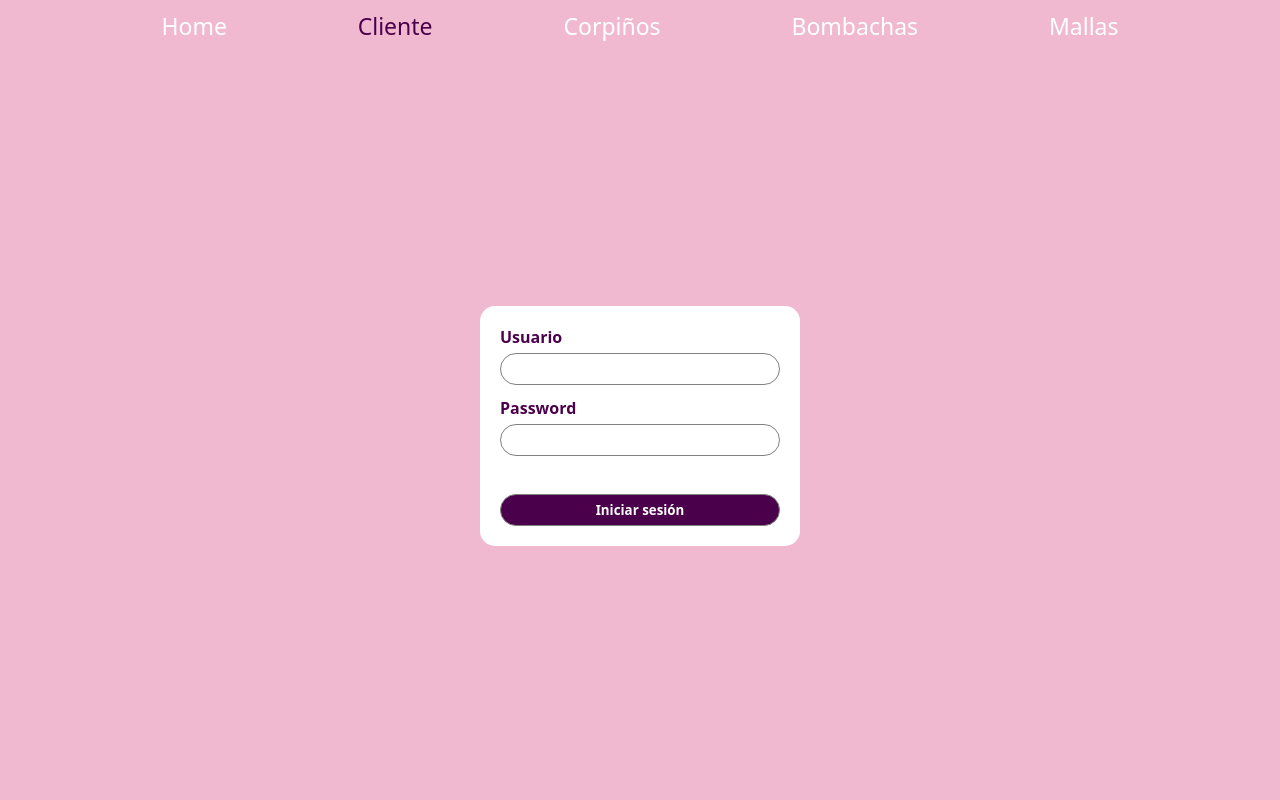
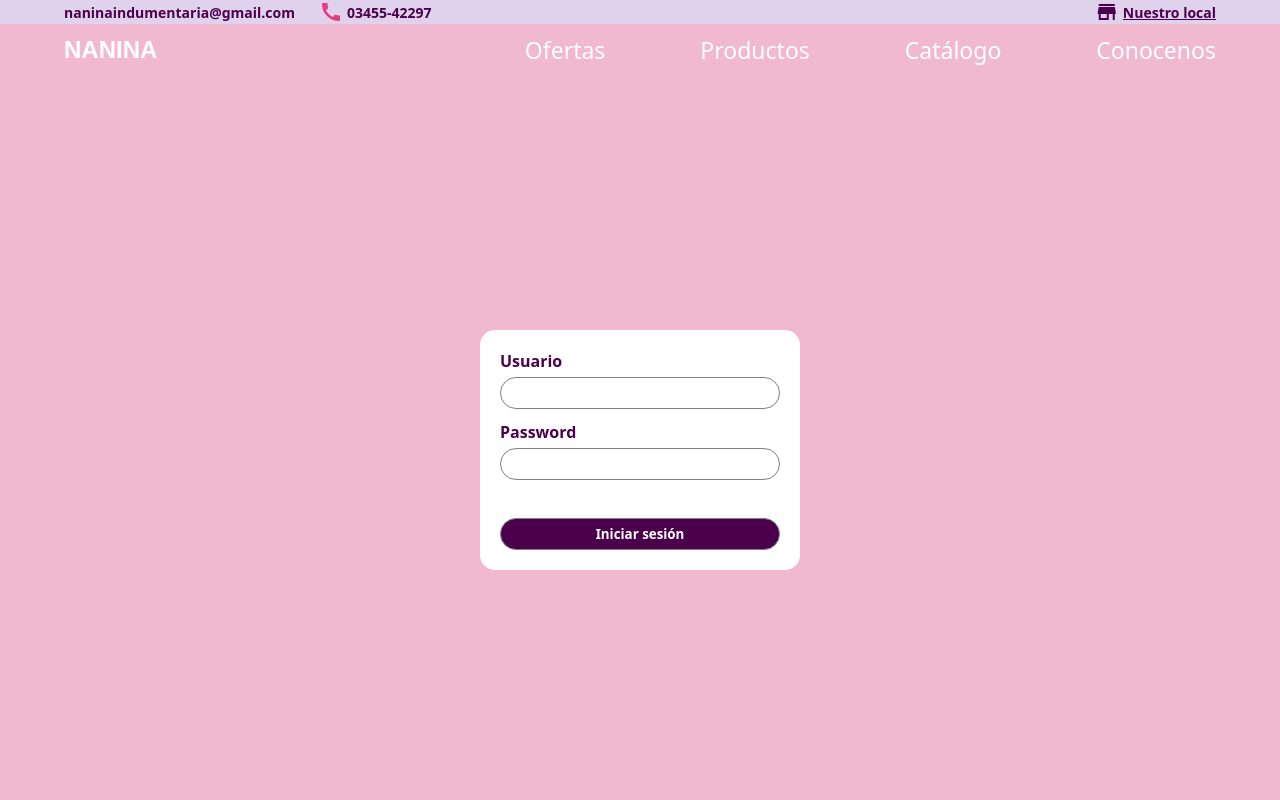
Before and after one commit to MarioAbdala/nanina-indumentaria, a React (Vite) app: page /cliente in a window 1280 px wide. Shown: the top 800 px of the page. Built offline with nearby package versions, Linux system fonts and the light colour scheme.

Commit message:
changed navbar design

```diff
--- a/src/components/Navbar.css
+++ b/src/components/Navbar.css
@@ -1,20 +1,73 @@
+.pre-navbar {
+    position: fixed;
+    display: flex;
+    align-items: center;
+    justify-content: flex-start;
+    padding-inline: 4rem;
+    width: 100%;
+    top: 0;
+    height: 3vh;
+    background-color: var(--background-purple);
+    z-index: 10;
+    font-weight: bold;
+    font-size: 14px;
+}
+
+.pre-navbar-mail {
+    color: var(--main-purple);
+    text-decoration: none;
+    margin-right: 1.5rem;
+}
+
+.pre-navbar-phone {
+    color: var(--main-purple);
+    text-decoration: none;
+    display: flex;
+    align-items: center;
+    margin-right: auto;
+}
+
+.pre-navbar-phone>span {
+    color: var(--secondary-pink);
+    margin-right: .25rem;
+}
+
+.pre-navbar-store {
+    color: var(--main-purple);
+    display: flex;
+    align-items: center;
+}
+
+.pre-navbar-store>span {
+    margin-right: .25rem;
+}
+
+.logo-container {
+    text-decoration: none;
+}
+
+.logo {
+    font-family: 'Work Sans', sans-serif;
+    color: white;
+}
+
 nav {
     position: fixed;
     display: flex;
     align-items: center;
-    justify-content: center;
+    justify-content: space-between;
     background-color: var(--background-pink);
     height: 6.5vh;
-    padding-inline: 6rem;
+    padding-inline: 4rem;
     width: 100%;
-    top: 0;
+    top: 3vh;
     z-index: 10;
 }
 
 nav ul {
-    width: 100%;
+    width: 60%;
     display: flex;
-    justify-content: space-around;
+    justify-content: space-between;
     list-style-type: none;
 }
 
--- a/src/components/Navbar.tsx
+++ b/src/components/Navbar.tsx
@@ -3,24 +3,29 @@ import './Navbar.css';
 
 export const Navbar = () => {
     return (
+    <>
+        <div className="pre-navbar">
+            <a className="pre-navbar-mail" href="mailto:naninaindumentaria@gmail.com">naninaindumentaria@gmail.com</a>
+            <a className="pre-navbar-phone" href="#"><span className="material-icons">call</span> 03455-42297</a>
+            <a className="pre-navbar-store" href="#"><span className="material-icons">store</span> Nuestro local</a>
+        </div>
         <nav>
+            <NavLink to="/" className="logo-container"><h1 className="logo">NANINA</h1></NavLink>
             <ul>
                 <li>
-                <NavLink to="/" className={({isActive}) => isActive ? 'nav-active' : ''}>Home</NavLink>
+                    <NavLink to="/productos/mallas" className={({isActive}) => isActive ? 'nav-active' : ''}>Ofertas</NavLink>
                 </li>
                 <li>
-                <NavLink to="/cliente" className={({isActive}) => isActive ? 'nav-active' : ''}>Cliente</NavLink>
+                    <NavLink to="/productos/bombachas" className={({isActive}) => isActive ? 'nav-active' : ''}>Productos</NavLink>
                 </li>
                 <li>
-                <NavLink to="/productos/corpiños" className={({isActive}) => isActive ? 'nav-active' : ''}>Corpiños</NavLink>
+                    <NavLink to="/productos/corpiños" className={({isActive}) => isActive ? 'nav-active' : ''}>Catálogo</NavLink>
                 </li>
                 <li>
-                <NavLink to="/productos/bombachas" className={({isActive}) => isActive ? 'nav-active' : ''}>Bombachas</NavLink>
-            </li>
-            <li>
-                <NavLink to="/productos/mallas" className={({isActive}) => isActive ? 'nav-active' : ''}>Mallas</NavLink>
+                    <NavLink to="/productos/medias" className={({isActive}) => isActive ? 'nav-active' : ''}>Conocenos</NavLink>
                 </li>
             </ul>
         </nav>
+    </>
     )
 };
--- a/src/interfaces/interface.ts
+++ b/src/interfaces/interface.ts
@@ -29,9 +29,13 @@ export interface Product {
     isNew?: boolean;
 };
 
-// Layout
+// Layouts
 
 export interface MainLayoutProps {
+    children: JSX.Element | JSX.Element[];
+};
+
+export interface ShopLayoutProps {
     children: JSX.Element | JSX.Element[];
 };
 
--- a/src/layouts/MainLayout.css
+++ b/src/layouts/MainLayout.css
@@ -1,3 +1,3 @@
 .home-page, .product-page, .products-page, .client-page, .login-page {
-    margin-top: 6.5vh;
+    margin-top: 9.5vh;
 }
--- /dev/null
+++ b/src/layouts/ShopLayout.css
@@ -0,0 +1,30 @@
+.shop-container {
+    width: 100%;
+    display: flex;
+    flex-direction: column;
+    align-items: center;
+}
+
+.shop-banner {
+    width: 100%;
+    height: 15vh;
+    display: flex;
+    align-items: center;
+    justify-content: center;
+}
+
+.shop-inner {
+    display: flex;
+    width: 100%;
+}
+
+.shop-bar {
+    display: flex;
+    flex-direction: column;
+    align-items: flex-start;
+    width: 35%;
+}
+
+.shop-content {
+    width: 65%;
+}
--- /dev/null
+++ b/src/layouts/ShopLayout.tsx
@@ -0,0 +1,20 @@
+import { ShopLayoutProps } from "../interfaces";
+import './ShopLayout.css';
+
+export const ShopLayout = ({ children } : ShopLayoutProps) => {
+    return (
+    <div className="shop-container">
+        <div className="shop-banner">
+            <h2>Shop Category</h2>
+        </div>
+        <div className="shop-inner">
+            <div className="shop-bar">
+
+            </div>
+            <div className="shop-content">
+                {children}
+            </div>
+        </div>
+    </div>
+    )
+};
--- a/src/layouts/index.ts
+++ b/src/layouts/index.ts
@@ -1 +1,2 @@
 export * from './MainLayout';
+export * from './ShopLayout';
--- a/src/pages/productos/Products.tsx
+++ b/src/pages/productos/Products.tsx
@@ -1,9 +1,12 @@
 import { ProductsPageProps } from "../../interfaces";
+import { ShopLayout } from "../../layouts";
 
 export const Products = ({ category }: ProductsPageProps) => {
     return (
     <div className="products-page">
-        <h1>{category}</h1>
+        <ShopLayout>
+            <h1>{category}</h1>
+        </ShopLayout>
     </div>
     )
 };
```
Lines whose indentation alone changed are shown as unchanged.
